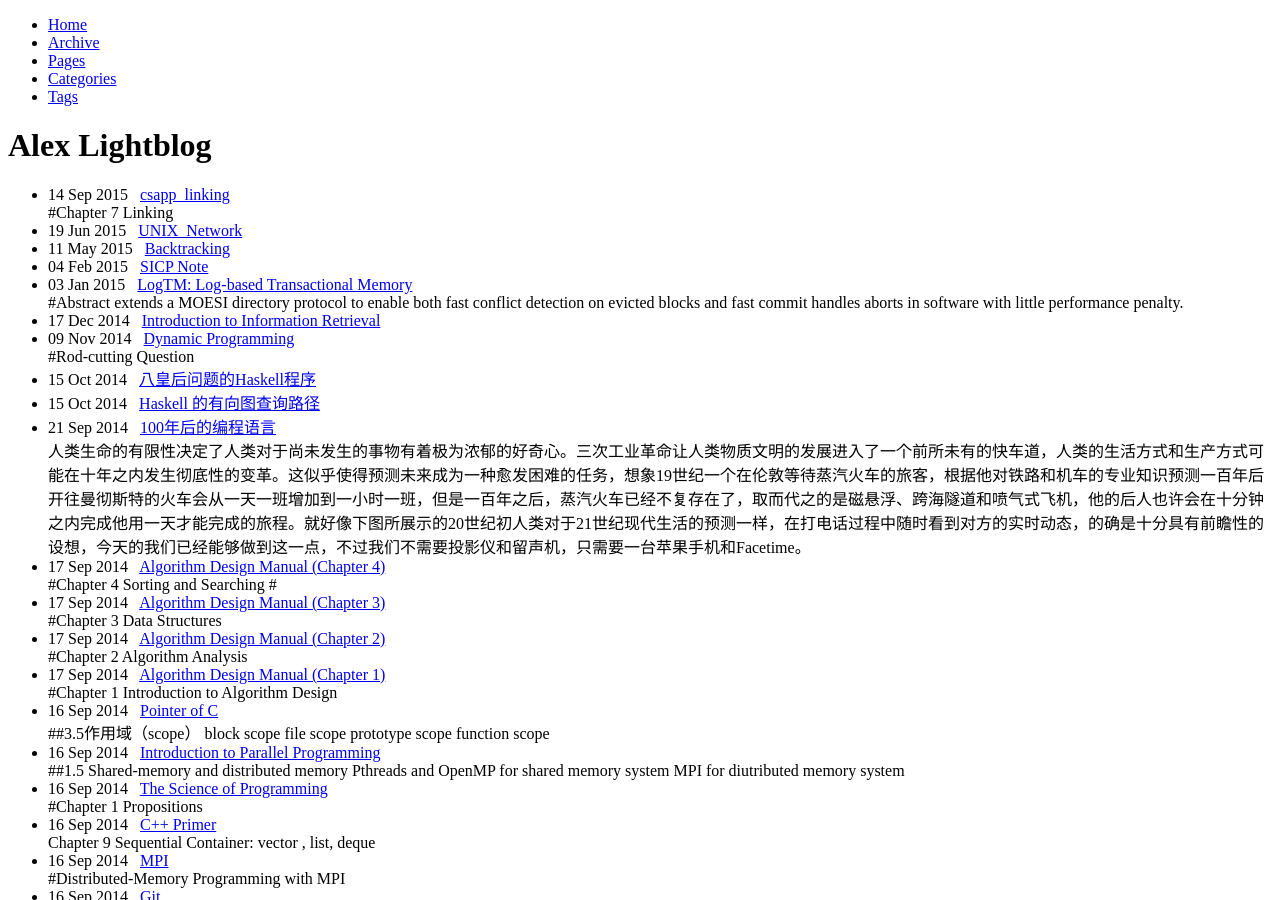
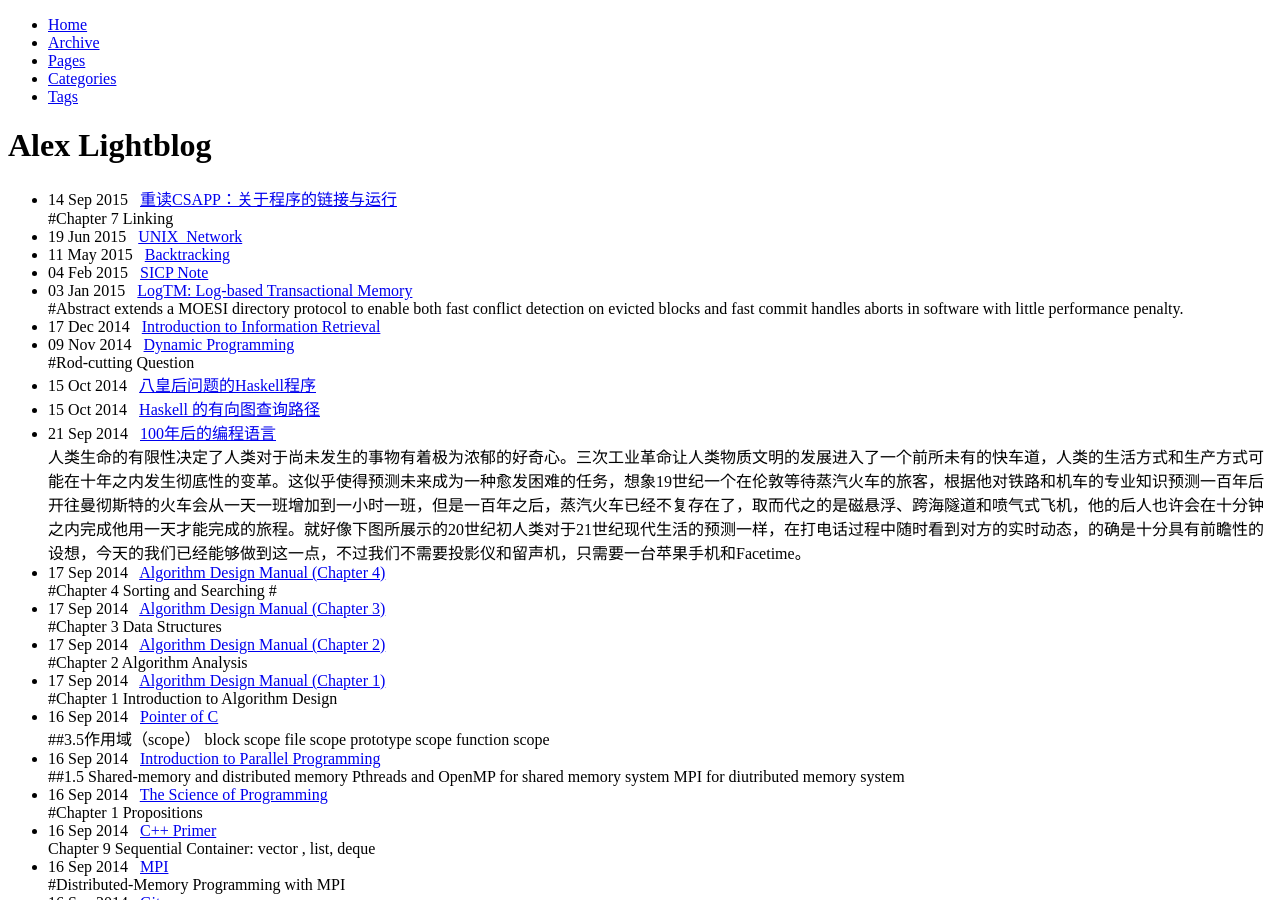
Before and after one commit to wangxinalex/wangxinalex.github.io, a Jekyll site: the page built from index.md, in a window 1280 px wide and 900 px high. Built offline with Jekyll 4.4.1, drawn with Linux system fonts in a browser that asks for light colours; comment, search, counter and statistics services are not loaded.

Commit message:
modified

```diff
--- a/_posts/2015-09-14-csapp_linking.md
+++ b/_posts/2015-09-14-csapp_linking.md
@@ -1,6 +1,6 @@
 ---
 layout: post
-title: "csapp_linking"
+title: "重读CSAPP：关于程序的链接与运行"
 description: ""
 category: OS
 tags: []
```
